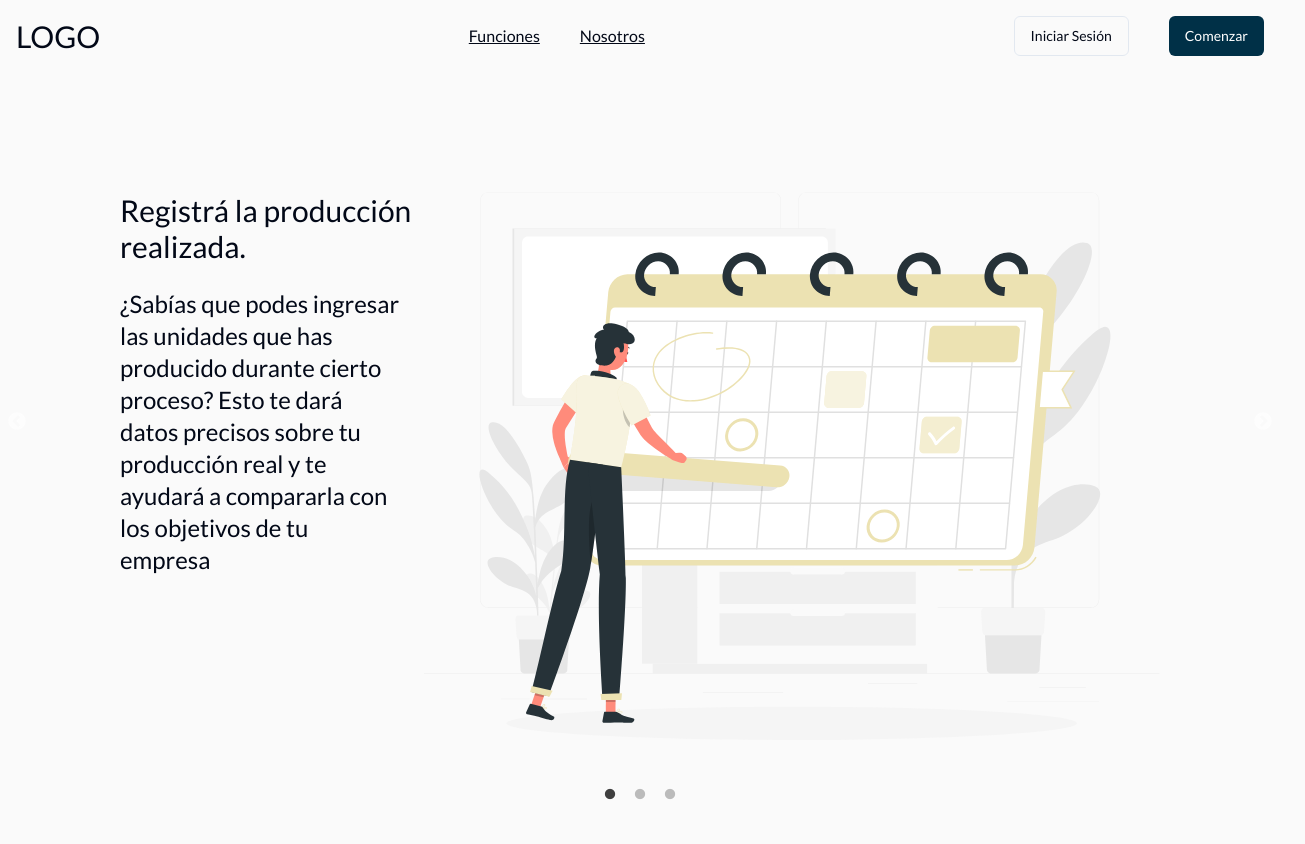
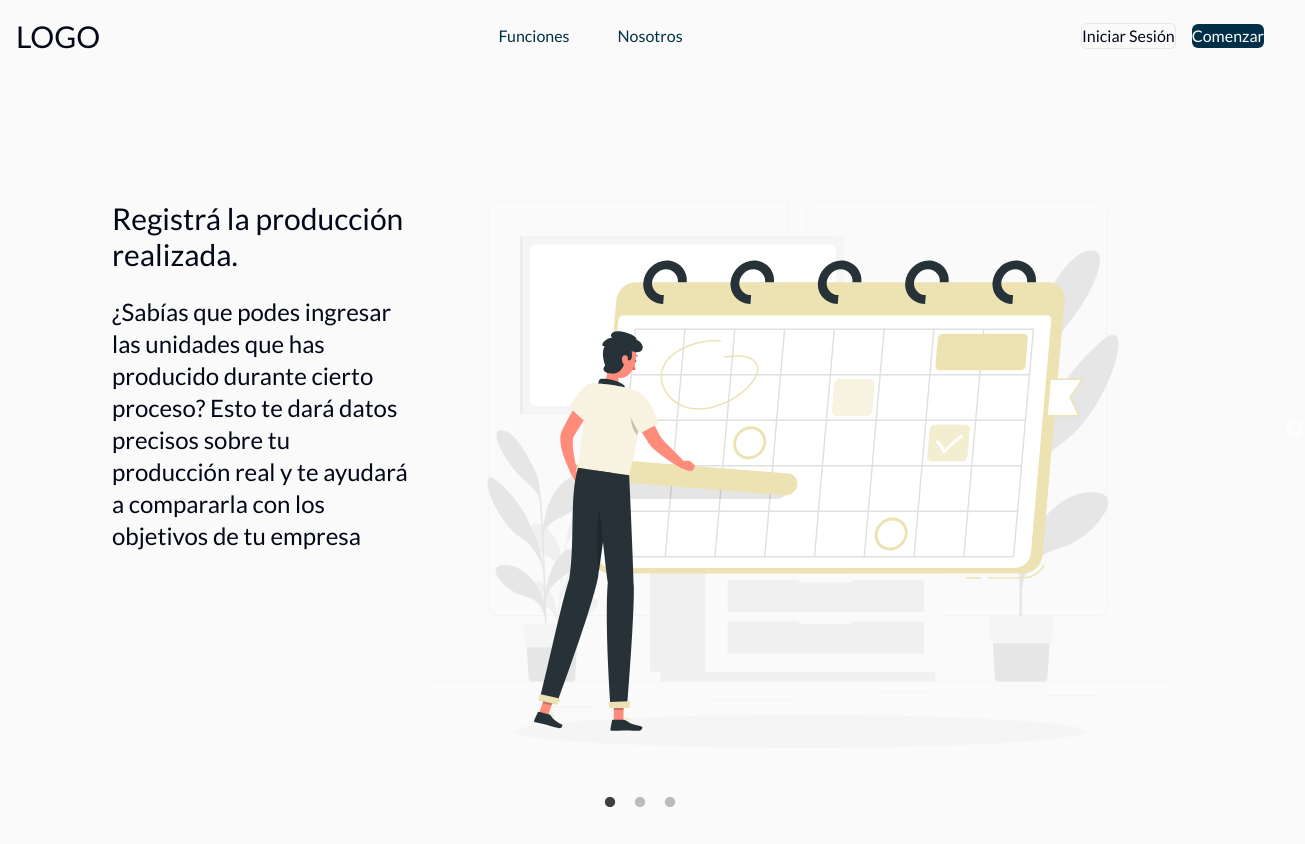
Before and after one commit to No-Country/s13-11-m-java, a React (Vite) app in the folder frontend/: page / in a window 1280 px wide. Shown: the whole page, 1305 px wide, since content can reach past the window. After the commit the page ends 813 px from the top, so only its background shows below. Built offline with nearby package versions, Linux system fonts and the light colour scheme.

Commit message:
retoques en componentes de navbar & mainlayout

```diff
--- a/frontend/src/components/Navbar.tsx
+++ b/frontend/src/components/Navbar.tsx
@@ -1,64 +1,92 @@
-import { Avatar, AvatarFallback, AvatarImage } from "@/components/ui/avatar";
-import { Button } from "./ui/button";
-import { FaRegBell } from "react-icons/fa6";
-import { InputSearch } from "./ui/inputSearch";
+import React from "react";
 import { Link } from "react-router-dom";
 
-const curdate = new Date().toLocaleDateString("es-ES", {
-  year: "numeric",
-  month: "long",
-  day: "numeric",
-});
+import { FaRegBell } from "react-icons/fa6";
 
-const userName = "John Doe";
+import { Avatar, AvatarFallback, AvatarImage } from "@/components/ui/avatar";
+import { Button, ButtonProps } from "./ui/button";
+import { InputSearch } from "./ui/inputSearch";
 
-const isAdmin = true;
-const isDashboard = true;
-const isLogin = false;
+const navItems = [
+  {
+    title: "Funciones",
+    link: "#",
+  },
+  {
+    title: "Nosotros",
+    link: "#",
+  },
+];
+interface LogItem {
+  title: string;
+  link: string;
+  props?: ButtonProps;
+}
+
+const logItems: LogItem[] = [
+  {
+    title: "Iniciar Sesión",
+    link: "/login",
+    props: { variant: "outline" },
+  },
+  {
+    title: "Comenzar",
+    link: "#",
+  },
+];
 
 function Navbar() {
+  const [isLogin, setIsLogin] = React.useState(false);
+
+  const handleLogin = () => {
+    setIsLogin(!isLogin);
+  };
+
   return (
-    <div className="fixed inset-x-0 top-0 z-50 mx-auto flex max-w-screen-xl items-center justify-between p-4">
+    <header className="container sticky inset-x-0 top-0 z-50 flex items-center bg-background p-4">
       <h1 className="text-3xl">LOGO</h1>
-      <div className="flex gap-10">
-        {!isLogin ? (
-          <>
-            <Link className="underline" to="#">
-              Funciones
-            </Link>
-            <Link className="underline" to="#">
-              Nosotros
-            </Link>
-          </>
-        ) : (
-          <h3>{isDashboard ? curdate : ""}</h3>
+      <div className="flex grow justify-center">
+        {!isLogin && (
+          <div className="space-x-4">
+            {navItems.map((item, index) => (
+              <Button variant="link" key={index} className="text-base" asChild>
+                <Link to={item.link}>{item.title}</Link>
+              </Button>
+            ))}
+          </div>
         )}
       </div>
-      {!isLogin ? (
-        <div className="hidden gap-10 md:flex ">
-          <Button variant="outline" asChild>
-            <Link to="/login">Iniciar Sesión</Link>
+      {isLogin ? (
+        <div className="flex space-x-4">
+          <InputSearch className="w-60" type="search" placeholder="Buscar" />
+          <Button variant="ghost" size="icon">
+            <FaRegBell size={24} />
           </Button>
-          <Button>Comenzar</Button>
-        </div>
-      ) : (
-        <>
-          <div>
-            <InputSearch className="w-[300px]" type="search" placeholder="Buscar" />
-          </div>
-          <div className="flex items-center gap-6">
-            <Button variant="ghost" className="px-2">
-              <FaRegBell size={24} />
-            </Button>
-            <Avatar>
+          <div className="flex items-center">
+            <Avatar className="mr-4 cursor-pointer" onClick={handleLogin}>
               <AvatarImage src="https://github.com/shadcn.png" />
               <AvatarFallback>CN</AvatarFallback>
             </Avatar>
-            <h3>{isAdmin ? "Admin" : userName}</h3>
+            <h3>Admin</h3>
           </div>
-        </>
+        </div>
+      ) : (
+        <div className="space-x-4">
+          {logItems.map((item, index) => (
+            <Button
+              onClick={index === 1 ? handleLogin : undefined}
+              {...item.props}
+              className="text-base"
+              size="rounded-xl"
+              key={index}
+              asChild
+            >
+              <Link to={item.link}>{item.title}</Link>
+            </Button>
+          ))}
+        </div>
       )}
-    </div>
+    </header>
   );
 }
 
--- a/frontend/src/layouts/MainLayout.tsx
+++ b/frontend/src/layouts/MainLayout.tsx
@@ -1,11 +1,14 @@
+import { Outlet } from "react-router-dom";
+
 import Navbar from "@/components/Navbar";
-import { Outlet } from "react-router-dom";
 
 const MainLayout = () => {
   return (
-    <div className="container py-16">
+    <div>
       <Navbar />
-      <Outlet />
+      <main>
+        <Outlet />
+      </main>
     </div>
   );
 };
```
